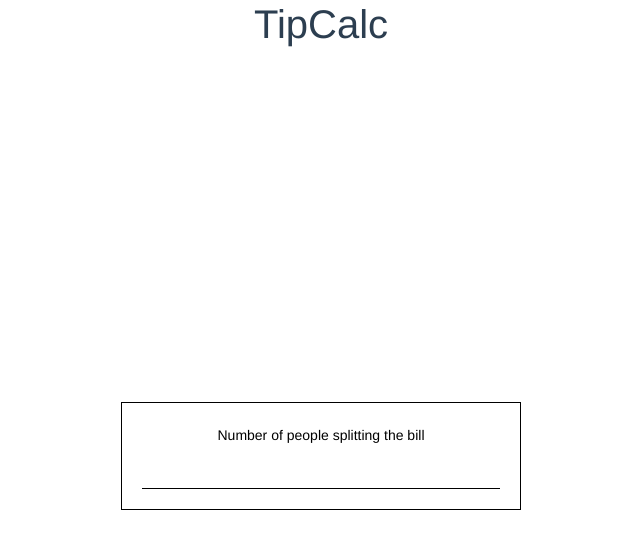
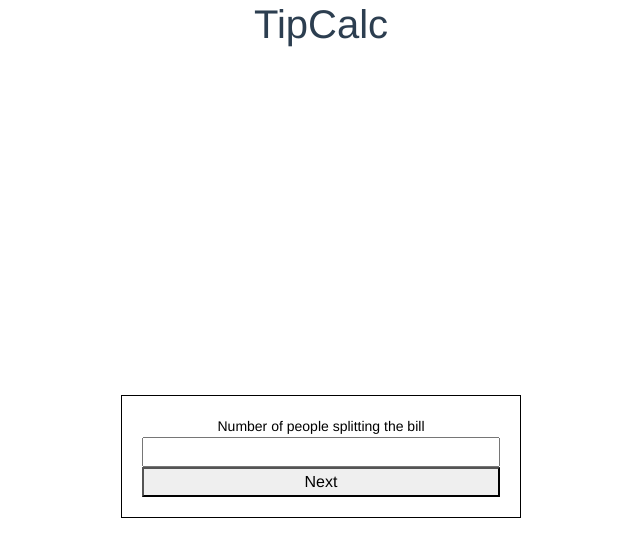
Before and after one commit to charlielduong/TipCalc, a Vue app in the folder client/: page /form in a window 1280 px wide. Shown: the top 536 px of the page, without its empty margins (319-959 px from the left). Built offline with nearby package versions, Linux system fonts and the light colour scheme.

Commit message:
Further work on Form implementation

```diff
--- a/client/src/components/FormItem.vue
+++ b/client/src/components/FormItem.vue
@@ -1,19 +1,16 @@
 <template>
     <div class="form-container">
         <div v-if="currentForm === 1">
-            <form v-if="!formSubmitted" @submit.prevent="submitForm"> <!-- Main form -->
-                <!-- Looping through each field in the formFields array. -->
-                <div v-for="(field, index) in formFields" :key="index">
+            <form @submit.prevent="submitForm"> <!-- Main form -->
+                <!-- Looping through each field in the form1Fields array. -->
+                <div v-for="(field, index) in form1Fields" :key="index">
                     <label :for="field.label" class="form-label">{{ field.label }}</label>
                     <!-- Printing the label (the prompt) -->
 
                     <!-- these template sections will print out either textarea, an input, or an input with an additional call to createInputs() -->
-                    <template v-if="field.type === 'textarea'">
-                        <textarea :id="field.label" v-model="field.value" class="form-input"></textarea>
-                    </template>
-                    <template v-else-if="field.type === 'number'">
+                    <template v-if="field.type === 'number'">
                         <input :type="field.type" :id="field.label" v-model="field.value" class="form-input"
-                            @input="createInputs">
+                            @input="createInputs(1)">
                     </template>
                     <template v-else>
                         <input :type="field.type" :id="field.label" v-model="field.value" class="form-input">
@@ -21,25 +18,35 @@
                     <!-- END input printing section -->
                 </div>
                 <!-- Creating the button once the form fields are filled out -->
-                <button v-if="isFormValid" @click="submitForm(1)">Next</button>
+                <button v-if="isForm1Valid" @click="submitForm(1)">Next</button>
             </form> <!-- END Main Form -->
         </div>
 
         <div v-else-if="currentForm === 2">
-            <h1>test</h1>
             <div>
-                <ul>
-                    <li v-for="(value, key) in formData" :key="key">
-                    {{ key }}: {{ value }}
-                </li>
-                </ul>
+                <!-- <form v-if="!formSubmitted" @submit.prevent="submitForm">
+                    <div v-for="(field, index) in form2Fields" :key="index">
+                        <template v-if="field.type === 'text'">
+                            <input :id="field.label" v-model="field.value" class="form-input" @input="createInputs(2)">
+                        </template>
+                        <template v-else>
+                            <input :type="field.type" :id="field.label" v-model="field.value" class="form-input">
+                        </template>
+
                     </div>
-            <form v-if="!formSubmitted" @submit.prevent="submitForm"> <!-- Main form -->
-                <button v-if="isFormValid" @click="submitForm(2)">Submit</button>
-            </form> <!-- END Main Form -->
+                    <button @click="submitForm(2)">Submit</button>
+                </form> -->
+                <form v-if="!formSubmitted" @submit.prevent="submitForm">
+                    <div v-for="(person, index) in people" :key="index">
+                        <label>{{ people }}</label>
+                        <input type="number" step="0.01" :value="form2Fields[index].value" @input="createInputs(2)" />
+                    </div>
+                    <button v-if="isForm2Valid" @click="submitForm(2)">Submit</button>
+                </form>
+
             </div>
         </div>
-    <!-- TODO: Add in Footer with social media -->
+    </div>
 </template>
 
 <style>
@@ -94,35 +101,48 @@ export default {
         return {
             currentForm: 1,
             formSubmitted: false,
-            form1Data: null, // Initialize the form data property to null
-            formFields: [
+            formData: null, // Initialize the form data property to null
+            people: null,
+            form1Fields: [
                 {
                     label: 'Number of people splitting the bill',
                     type: 'number',
                     value: ''
                 }
             ],
-            people: []
+            form2Fields: [
+                {
+                    label: `amount spent:`,
+                    type: 'text',
+                    value: ''
+                }
+            ]
+
         }
     },
     computed: {
-        isFormValid() {
-            // Checks if every value in for each formField is specified (aka, each name row has a name)
-            return this.formFields.every(field => field.value !== '')
-        }
+        isForm1Valid() {
+            return this.form1Fields.every(field => field.value !== '')
+        },
+        isForm2Valid() {
+            return this.form2Fields.every(field => field.value !== '')
+        },
+        // peopleList(){
+        //     return this.form2Fields.map(field => field.label)
+        // }
     },
     methods: {
-        createInputs() {
+        createInputs(formNumber) {
             const numberOfPeople = parseInt(
-                this.formFields.find(
+                this.form1Fields.find(
                     field => field.label === 'Number of people splitting the bill'
                 ).value
             )
-
+            if (formNumber === 1) {
                 // Resets the form if the Num People input is empty
                 if (!numberOfPeople) {
                     // Resets the form fields and people array to their initial values
-                this.formFields = [
+                    this.form1Fields = [
                         {
                             label: 'Number of people splitting the bill',
                             type: 'number',
@@ -135,29 +155,69 @@ export default {
 
                 // Resetting the people array
                 this.people = new Array(numberOfPeople).fill('')
-            this.formFields.splice(1) // Remove any existing dynamic fields. 1 so that it doesn't remove the first question
+                this.form1Fields.splice(1) // Remove any existing dynamic fields. 1 so that it doesn't remove the first question
 
                 // Generate new form fields
                 for (let i = 0; i < numberOfPeople; i++) {
-                this.formFields.push({
+                    this.form1Fields.push({
                         label: `Person ${i + 1} name`,
                         type: 'text',
                         value: ''
                     })
                 }
+            }
+            else if (formNumber === 2) {
+
+                // Resets the form if the Num People input is empty
+                // if (!numberOfPeople) {
+                //     // Resets the form fields and people array to their initial values
+                //     this.form2Fields = [
+                //         {
+                //             label: `amount spent:`,
+                //             type: 'text',
+                //             value: ''
+                //         }
+                //     ]
+                //     this.people = []
+                //     return
+
+
+                // }
+
+                // Generate new form fields
+                this.people = this.peopleList()
+                for (let i = 0; i < numberOfPeople; i++) {
+                    this.form2Fields.push({
+                        label: `total amount: `,
+                        type: 'text',
+                        value: ''
+                    })
+                }
+            }
         }, //END createInputs()
+
+        peopleList() {
+            const people = [];
+            this.formData.forEach(field => {
+                if (field.value) {
+                    people.push(field.value);
+                }
+            });
+            return people;
+        },
         submitForm(formNumber) {
-            if(formNumber === 1){
-                this.form1Data = { ...this.formData }
-                this.currentForm++;
-            }else if (formNumber === 2){
+            if (formNumber === 1) {
+
+                // Set the form data property to the submitted data
+                this.formData = this.form1Fields
+                this.formData.shift() // Removing first item in array
+                this.people = this.formData
+                this.currentForm = 2;
+            } else if (formNumber === 2) {
                 this.formSubmitted = true;
-                // Set the form data property to the submitted data
-                this.formData = this.formFields
-                this.formData.shift() // Removing first item in array
+
                 const formObject = { form: JSON.stringify(this.formData) };
-
-                axios.post('http://localhost:5000/form',formObject)
+                axios.post('http://localhost:5000/form', formObject)
                     .then(response => {
                         console.log(response)
                     })
--- /dev/null
+++ b/client/src/components/NewFormItem.vue
@@ -0,0 +1,99 @@
+<template>
+    <div class="form-container">
+        <form @submit.prevent="submitForm" v-if="!showSecondForm">
+            <label for="numberOfPeople">Number of people splitting the bill</label>
+
+            <!-- Start form -->
+            <input type="number" id="numberOfPeople" v-model="numberOfPeople" min="1" required>
+
+            <template v-if="numberOfPeople">
+                <div v-for="index in numberOfPeople" :key="index">
+                    <label>Person {{ index }} name:</label>
+                    <input type="text" v-model="listOfPeople[index - 1]" required>
+                </div>
+
+            </template>
+
+            <button type="submit">Next</button>
+        </form>
+
+        <form @submit.prevent="submitForm" v-if="showSecondForm">
+            <!-- Second form using input values from the first form -->
+            <h2>Second Form</h2>
+            <div v-for="(person, index) in listOfPeople" :key="index">
+                <label>{{ listOfPeople[index] }}'s Amount: </label>
+                <input type="number" step="0.01" v-model="listOfAmounts[index]" required>
+            </div>
+            <button type="submit">Submit</button>
+        </form>
+    </div>
+</template>
+
+<style>
+.form-container {
+    display: flex;
+    justify-content: center;
+    align-items: center;
+    height: 100vh;
+    background-color: #fff;
+}
+
+form {
+    display: flex;
+    flex-direction: column;
+    max-width: 400px;
+    width: 100%;
+    padding: 20px;
+    border: 1px solid #000;
+}
+
+.form-field {
+    margin-bottom: 10px;
+}
+
+label {
+    font-size: 14px;
+    color: #000;
+}
+
+.form-input {
+    border: none;
+    background-color: transparent;
+    border-bottom: 1px solid #000;
+    padding: 5px 0;
+    font-size: 16px;
+    color: #000;
+    width: 100%;
+}
+
+.form-input:focus {
+    outline: none;
+    border-bottom: 1px solid #000;
+}
+</style>
+
+<script>
+export default {
+    data() {
+        return {
+            numberOfPeople: null,
+            listOfPeople: [],
+            listOfAmounts: [],
+            showSecondForm: false
+        }
+    },
+    methods: {
+        submitForm() {
+
+            if(!this.showSecondForm){
+                console.log(this.listOfPeople)
+            }else{
+                console.log(this.listOfAmounts)
+            }
+            this.showSecondForm = true
+        }
+    }
+
+}
+
+</script>
--- a/client/src/views/FormView.vue
+++ b/client/src/views/FormView.vue
@@ -7,7 +7,7 @@
 
 
 <script>
-import Form from '@/components/FormItem.vue'
+import Form from '@/components/NewFormItem.vue'
 
 export default {
   name: 'FormView',
```
Lines whose indentation alone changed are shown as unchanged.
